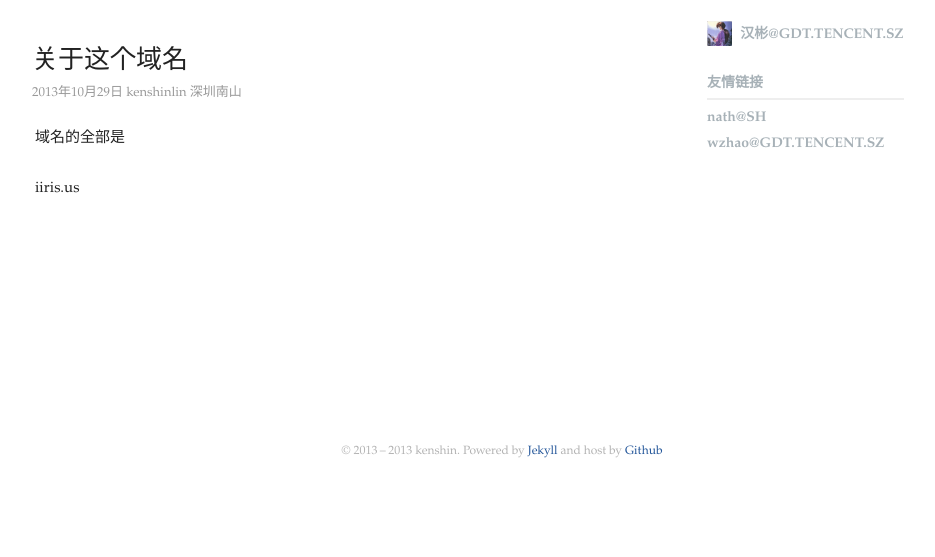
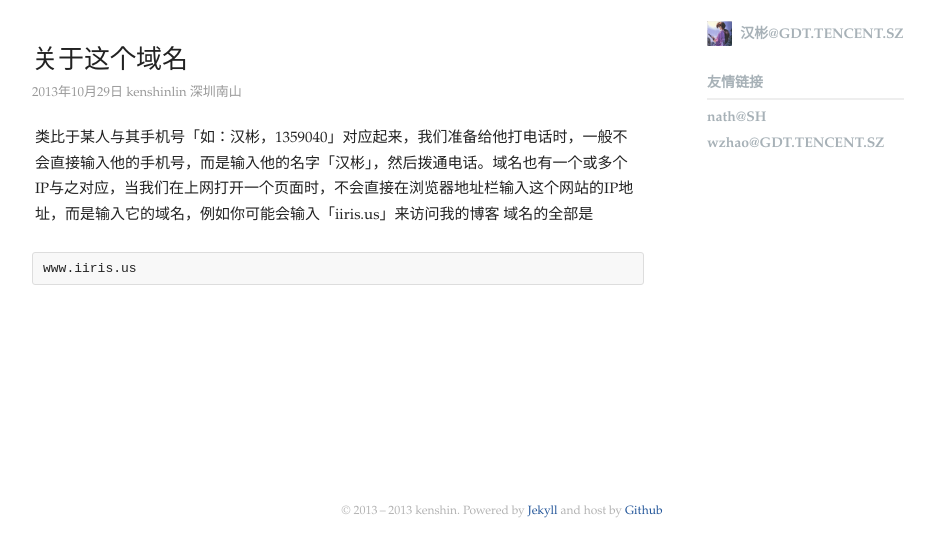
Before and after one commit to kenshinlin/archives, a Jekyll site: the page built from _posts/2013-10-29-about_domain.md, in a window 1280 px wide. Shown: the top 557 px of the page, without its empty margins (138-1073 px from the left). Built offline with Jekyll 4.4.1, drawn with Linux system fonts in a browser that asks for light colours; comment, search, counter and statistics services are not loaded.

Commit message:
Update 2013-10-29-about_domain.md

```diff
--- a/_posts/2013-10-29-about_domain.md
+++ b/_posts/2013-10-29-about_domain.md
@@ -6,6 +6,7 @@ title:  关于这个域名
 # {{page.title}}
 <div class="post-date">{{ page.date | date: "%Y年%m月%d日"}} kenshinlin 深圳南山</div>
 
+类比于某人与其手机号「如：汉彬，1359040」对应起来，我们准备给他打电话时，一般不会直接输入他的手机号，而是输入他的名字「汉彬」，然后拨通电话。域名也有一个或多个IP与之对应，当我们在上网打开一个页面时，不会直接在浏览器地址栏输入这个网站的IP地址，而是输入它的域名，例如你可能会输入「iiris.us」来访问我的博客
 域名的全部是
 
-  iiris.us
+    www.iiris.us
```
